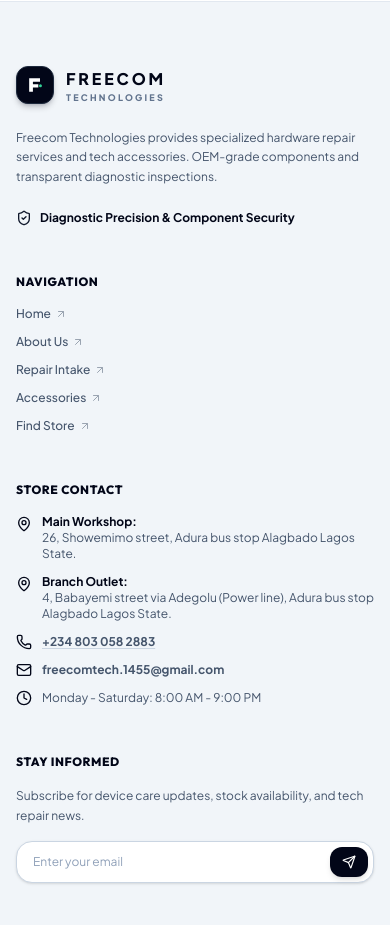
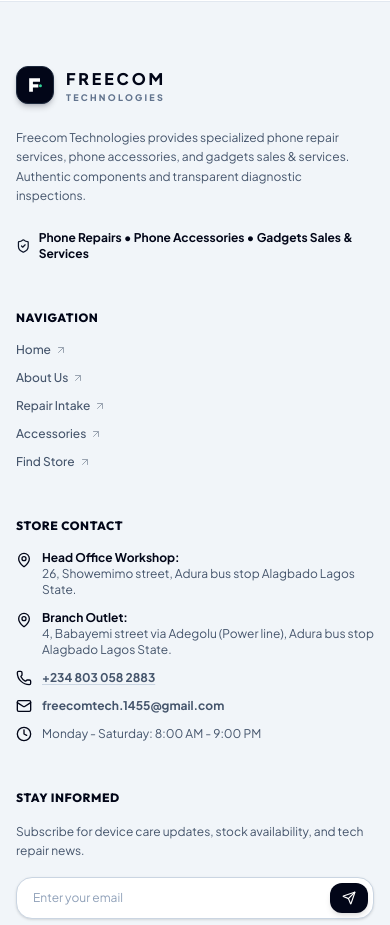
Before and after one commit to Steptem17/freecom-technologies, a React (Vite) app: page /terms in a window 390 px wide. Shown: the part 1200-2125 px from the top of the page. Built offline with nearby package versions, Linux system fonts and the light colour scheme.

Commit message:
Apply brand owner corrections: update brand name to FREECOM TECHNOLOGIES, replace Headquarters with Head Office, focus repair services on Phone Repairs, and add Gadgets Sales & Services

```diff
--- a/src/components/Footer.jsx
+++ b/src/components/Footer.jsx
@@ -68,11 +68,11 @@
           <div className="lg:col-span-4 space-y-6 text-left">
             <Logo />
             <p className="text-xs text-slate-600 leading-relaxed font-normal max-w-sm">
-              Freecom Technologies provides specialized hardware repair services and tech accessories. OEM-grade components and transparent diagnostic inspections.
+              Freecom Technologies provides specialized phone repair services, phone accessories, and gadgets sales & services. Authentic components and transparent diagnostic inspections.
             </p>
             <div className="flex items-center gap-2 text-xs font-bold text-slate-950">
               <ShieldCheck className="h-4 w-4 text-slate-900" />
-              <span>Diagnostic Precision & Component Security</span>
+              <span>Phone Repairs • Phone Accessories • Gadgets Sales & Services</span>
             </div>
           </div>
 
@@ -84,7 +84,7 @@
               <li><Link to="/about" className="hover:text-slate-950 transition-colors flex items-center gap-1">About Us <ArrowUpRight className="h-3 w-3 opacity-50" /></Link></li>
               <li><Link to="/repair" className="hover:text-slate-950 transition-colors flex items-center gap-1">Repair Intake <ArrowUpRight className="h-3 w-3 opacity-50" /></Link></li>
               <li><Link to="/accessories" className="hover:text-slate-950 transition-colors flex items-center gap-1">Accessories <ArrowUpRight className="h-3 w-3 opacity-50" /></Link></li>
-              <li><Link to="/find-store" className="hover:text-slate-950 transition-colors flex items-center gap-1">Find Store <ArrowUpRight className="h-3 w-3 opacity-50" /></Link></li>
+              <li><Link to="/contact" className="hover:text-slate-950 transition-colors flex items-center gap-1">Find Store <ArrowUpRight className="h-3 w-3 opacity-50" /></Link></li>
             </ul>
           </div>
 
@@ -95,7 +95,7 @@
               <li className="flex items-start gap-2.5">
                 <MapPin className="h-4 w-4 text-slate-950 flex-shrink-0 mt-0.5" />
                 <div>
-                  <span className="font-bold text-slate-950 block">Main Workshop:</span>
+                  <span className="font-bold text-slate-950 block">Head Office Workshop:</span>
                   <span>26, Showemimo street, Adura bus stop Alagbado Lagos State.</span>
                 </div>
               </li>
--- a/src/pages/About.jsx
+++ b/src/pages/About.jsx
@@ -50,17 +50,17 @@
               {/* Left: Headline & Brand Story */}
               <div className="lg:col-span-7 space-y-4 sm:space-y-6">
                 <h1 className="font-display font-black text-3xl sm:text-5xl lg:text-7xl tracking-tight text-slate-950 uppercase leading-[1.06] drop-shadow-md">
-                  CRAFTING RELIABLE GADGET REPAIRS SINCE DAY ONE
+                  PHONE REPAIRS • PHONE ACCESSORIES • GADGETS SALES & SERVICES
                 </h1>
 
                 <p className="text-sm sm:text-base text-slate-600 font-normal leading-relaxed">
-                  Freecom Technologies is a trusted phone repair center and mobile accessory shop serving Lagos. We handle both hardware engineering and software flashing from our main workshop and branch outlet.
+                  Freecom Technologies is a trusted phone repair center, phone accessories provider, and gadgets sales & services store in Lagos. We handle both hardware engineering and software flashing from our Head Office and branch outlet.
                 </p>
 
-                {/* Main Store & Branch Locations */}
+                {/* Head Office & Branch Locations */}
                 <div className="grid grid-cols-1 sm:grid-cols-2 gap-3 sm:gap-4 pt-2">
                   <div className="bg-slate-50 p-3.5 sm:p-4 rounded-2xl border border-slate-200 space-y-1">
-                    <span className="text-[9px] sm:text-[10px] font-extrabold text-slate-900 uppercase tracking-widest block">MAIN WORKSHOP LOCATION</span>
+                    <span className="text-[9px] sm:text-[10px] font-extrabold text-slate-900 uppercase tracking-widest block">HEAD OFFICE LOCATION</span>
                     <p className="text-xs font-semibold text-slate-700">26, Showemimo street, Adura bus stop Alagbado Lagos State, Nigeria</p>
                   </div>
                   <div className="bg-slate-50 p-4 rounded-2xl border border-slate-200 space-y-1">
--- a/src/pages/Book.jsx
+++ b/src/pages/Book.jsx
@@ -230,7 +230,7 @@
                     <option value="">Select type</option>
                     <option value="smartphone">Smartphone</option>
                     <option value="tablet">iPad / Tablet</option>
-                    <option value="headphones">Audio / Headphone</option>
+                    <option value="parts">Phone Parts & Flex</option>
                     <option value="software">Software Services</option>
                   </select>
                 </div>
--- a/src/pages/Contact.jsx
+++ b/src/pages/Contact.jsx
@@ -95,7 +95,7 @@
           {/* Dual Store Cards Grid */}
           <div className="grid grid-cols-1 lg:grid-cols-12 gap-8 items-stretch">
 
-            {/* Left Card: MAIN HEADQUARTERS WORKSHOP */}
+            {/* Left Card: HEAD OFFICE WORKSHOP */}
             <motion.div
               initial={{ opacity: 0, y: 35 }}
               whileInView={{ opacity: 1, y: 0 }}
@@ -110,7 +110,7 @@
                       <MapPin className="h-5 w-5" />
                     </div>
                     <div>
-                      <span className="text-[10px] font-extrabold text-slate-500 uppercase tracking-widest block">MAIN HEADQUARTERS</span>
+                      <span className="text-[10px] font-extrabold text-slate-500 uppercase tracking-widest block">HEAD OFFICE</span>
                       <h3 className="font-display font-bold text-lg sm:text-xl text-slate-950">Showemimo Street Workshop</h3>
                     </div>
                   </div>
--- a/src/pages/Home.jsx
+++ b/src/pages/Home.jsx
@@ -45,10 +45,10 @@
       padding: 'p-8 sm:p-10'
     },
     {
-      id: 'headphones',
-      title: 'Audio Systems',
-      desc: 'Battery Replacement for AirPods & Bluetooth Speakers, and Charging Port Repair.',
-      icon: <Headphones className="h-7 w-7 text-slate-950" />,
+      id: 'gadgets_sales',
+      title: 'Gadgets Sales & Services',
+      desc: 'Sales of brand new & pre-owned smartphones, iPads, tablets, chargers, power banks, and tech gadgets.',
+      icon: <ShoppingBag className="h-7 w-7 text-slate-950" />,
       colSpan: 'md:col-span-4',
       padding: 'p-8 sm:p-10'
     },
@@ -453,7 +453,7 @@
                   <div className="flex gap-3">
                     <MapPin className="h-5 w-5 text-slate-950 flex-shrink-0 mt-0.5" />
                     <div>
-                      <span className="font-bold text-slate-950 block text-sm">Main Headquarters Repair Workshop:</span>
+                      <span className="font-bold text-slate-950 block text-sm">Head Office Repair Workshop:</span>
                       <span>26, Showemimo Street, Adura Bus Stop, Alagbado, Lagos State, Nigeria.</span>
                     </div>
                   </div>
@@ -495,7 +495,7 @@
             >
               <div className="bg-white rounded-[2rem] p-1 relative overflow-hidden flex flex-col justify-between h-[340px] text-left shadow-sm border border-slate-300">
                 <iframe
-                  title="Freecom Main Headquarters Workshop Location Map"
+                  title="Freecom Head Office Workshop Location Map"
                   src="https://maps.google.com/maps?q=26%20Showemimo%20street,%20Adura%20bus%20stop%20Alagbado%20Lagos%20State,%20Nigeria&t=&z=16&ie=UTF8&iwloc=&output=embed"
                   width="100%"
                   height="100%"
--- a/src/pages/Repair.jsx
+++ b/src/pages/Repair.jsx
@@ -32,7 +32,7 @@
 
   // Pre-fill from query params
   useEffect(() => {
-    if (typeParam && ['smartphone', 'tablet', 'headphones', 'software'].includes(typeParam)) {
+    if (typeParam && ['smartphone', 'tablet', 'software', 'accessories_parts'].includes(typeParam)) {
       setDeviceType(typeParam);
     }
   }, [typeParam]);
@@ -41,7 +41,7 @@
     { id: 'smartphone', name: 'Smartphone', desc: 'iPhone, Samsung, Tecno, Infinix', icon: <Smartphone className="h-6 w-6 text-slate-950" /> },
     { id: 'tablet', name: 'iPad & Tablet', desc: 'Apple iPad, Android Tablets', icon: <Tablet className="h-6 w-6 text-slate-950" /> },
     { id: 'software', name: 'Software Flashing', desc: 'OS Reinstalls, Bootloops, Unlocks', icon: <Monitor className="h-6 w-6 text-slate-950" /> },
-    { id: 'audio', name: 'Audio System', desc: 'AirPods, Bluetooth Speakers', icon: <Headphones className="h-6 w-6 text-slate-950" /> }
+    { id: 'accessories_parts', name: 'Phone Parts & Flex Repair', desc: 'Charging flex, display lens glass & ribbon cables', icon: <Wrench className="h-6 w-6 text-slate-950" /> }
   ];
 
   // Brand Options per category with "Others"
@@ -49,7 +49,7 @@
     smartphone: ['iPhone', 'Samsung', 'Tecno', 'Infinix', 'Google Pixel', 'Xiaomi / Redmi', 'Others'],
     tablet: ['Apple iPad', 'Samsung Galaxy Tab', 'Lenovo Tab', 'Others'],
     software: ['Android OS', 'Apple iOS / iPadOS', 'Others'],
-    audio: ['AirPods', 'Bluetooth Speakers', 'Others']
+    accessories_parts: ['Charging Flex Port', 'Display Lens Glass', 'Camera Module', 'Others']
   };
 
   // Specific single-symptom hardware options
@@ -374,7 +374,7 @@
                             }`}
                           >
                             <div className="space-y-1">
-                              <h5 className="font-display font-bold text-xs sm:text-sm text-slate-950">Main Headquarters Workshop</h5>
+                              <h5 className="font-display font-bold text-xs sm:text-sm text-slate-950">Head Office Workshop</h5>
                               <p className="text-[11px] text-slate-600 font-normal leading-relaxed">
                                 26, Showemimo street, Adura bus stop Alagbado Lagos State.
                               </p>
```
